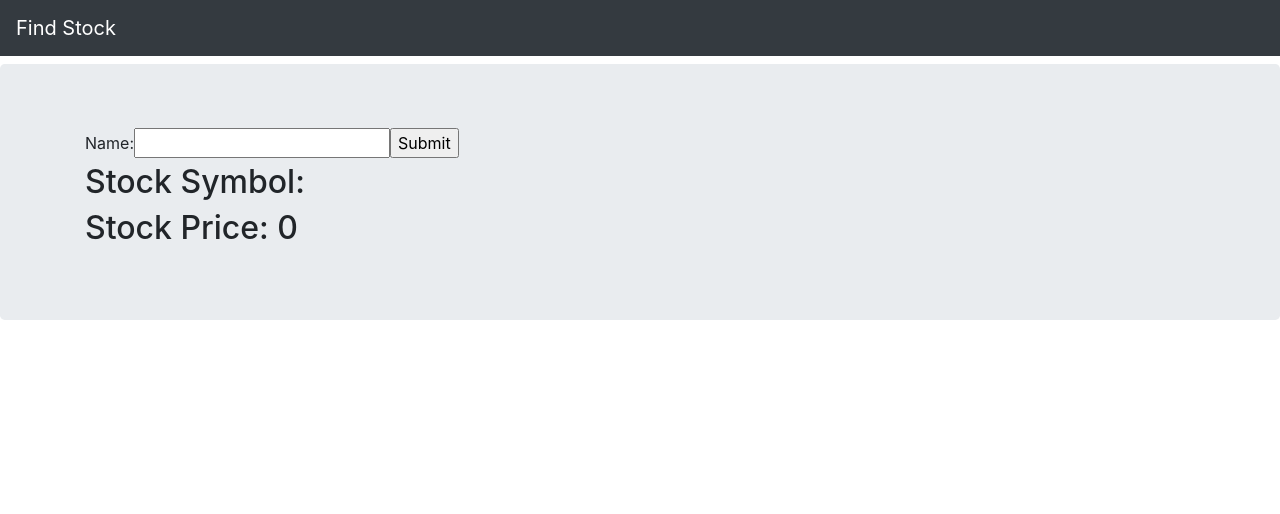
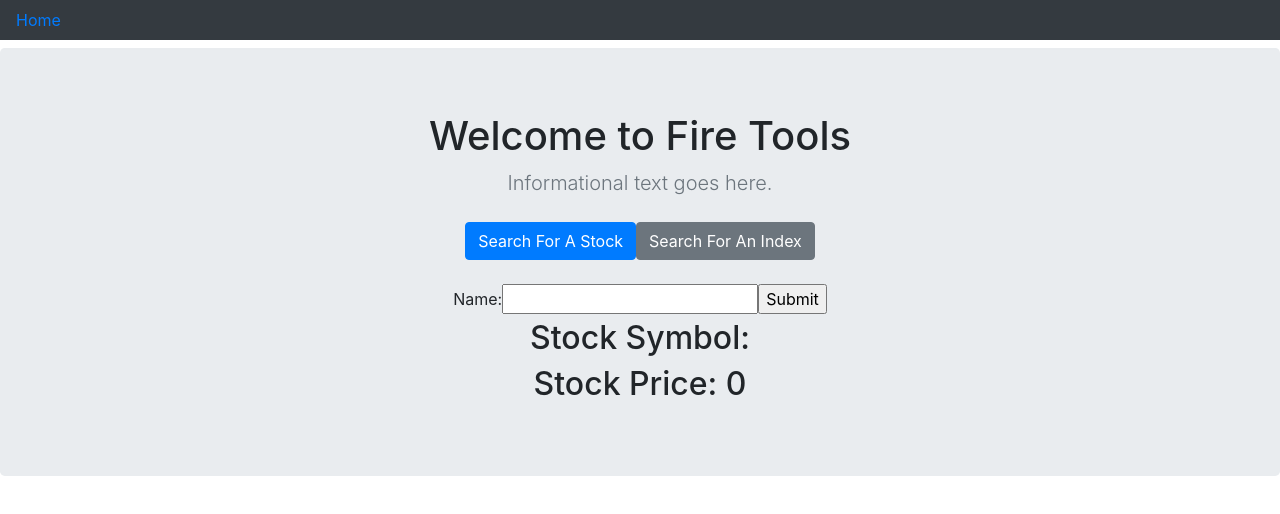
Before and after one commit to orman112/fire-toolbelt, a React (Create React App) app: page /find-stock in a window 1280 px wide. Shown: the top 514 px of the page. Built offline with nearby package versions, Linux system fonts and the light colour scheme.

Commit message:
Style main page and create new route

```diff
--- a/src/App.js
+++ b/src/App.js
@@ -1,7 +1,8 @@
 import React, { Component } from 'react';
 import { Link, Route } from 'react-router-dom';
 import './App.css';
-import StockFinder from './components/StockFinder';
+import StockFinder from './components/stock-finder/StockFinder';
+import MainBanner from './components/main-banner/MainBanner';
 
 class App extends Component {
   render() {
@@ -11,18 +12,18 @@ class App extends Component {
         <div>
           <nav className="navbar navbar-dark bg-dark">
             <ul className="nav navbar-nav">
-              {/* <li><Link to="/">Home</Link></li> */}
-              <li><Link className="navbar-brand" to="/find-stock">Find Stock</Link></li>
+              <li><Link to="/">Home</Link></li>
+              {/* <li><Link className="navbar-brand" to="/find-stock">Find Stock</Link></li> */}
             </ul>
           </nav>
         </div>
 
         <h1>{this.props.greeting}</h1>
-        <div>
-          <Route path="/find-stock"
-            render={() =>
-              <StockFinder/>}
-          />
+        <div className='jumbotron text-center'>
+          <div className='container'>
+              <Route path="/" render={ () => <MainBanner />} />
+              <Route path="/find-stock" render={() =><StockFinder />}/>
+          </div>
         </div>
       </div >
 
--- a/src/components/StockFinder.js
+++ /dev/null
@@ -1,59 +0,0 @@
-import React, { Component } from 'react'
-
-const url = 'https://financialmodelingprep.com/api/v3/stock/real-time-price/'
-
-class StockFinder extends Component {
-    constructor() {
-        super();
-        this.state = {
-            symbol: '',
-            price: 0
-        }
-    }
-
-    async fetchStock(symbol) {
-        let requestUrl = `${url}${symbol}`;
-        console.log(`Searching for information at ${requestUrl}`);
-        let result = await fetch(requestUrl).then(response => response.json());
-
-        return result;
-    }
-
-    render() {
-        return (
-            <div className='jumbotron'>
-                <div className='container'>
-                    <form onSubmit={
-                        (event) => {
-                            event.preventDefault()
-                            this.fetchStock(this.state.symbol)
-                                            .then(response => {
-                                                if (response.Error) {
-                                                    console.log(`Something went wrong trying to find information for ${this.state.symbol}, please try again.`)
-                                                    this.setState({symbol: '', price: 0});
-                                                    return;
-                                                }
-                                                this.setState({symbol: response.symbol, price: response.price});
-                                            })
-                                            .catch(() => {
-                                                console.log(`Something went wrong trying to find information for ${this.state.symbol}, please try again.`)
-                                            });
-                            //this.setState({ symbol: '', price: '' });
-                        }}>
-                        <label>Name: </label>
-                        <input type='text' id='name' value={this.state.symbol} onChange={(event) => {
-                            //TODO: dont update on change, only on submit
-                            this.setState({ symbol: event.target.value })
-                        }} />
-                        <input type='submit' />
-                    </form>
-                    <h2>Stock Symbol: {this.state.symbol}</h2>
-                    <h2>Stock Price: {this.state.price}</h2>
-
-                </div>
-            </div>
-        )
-    }
-}
-
-export default StockFinder;
--- /dev/null
+++ b/src/components/main-banner/MainBanner.js
@@ -0,0 +1,21 @@
+import React, { Component } from 'react'
+import { Link } from 'react-router-dom';
+
+class MainBanner extends Component {
+    render() {
+        return (
+            <div>
+                <h1 className='jumbotron-heading'>Welcome to Fire Tools</h1>
+                <p class="lead text-muted">
+                    Informational text goes here.
+                </p>
+                <p>
+                    <Link className='btn btn-primary my-2' to='/find-stock'>Search For A Stock</Link>
+                    <Link className='btn btn-secondary my-2' to='/find-index'>Search For An Index</Link>
+                </p>
+            </div>
+        )
+    }
+}
+
+export default MainBanner;
--- /dev/null
+++ b/src/components/stock-finder/StockFinder.js
@@ -0,0 +1,56 @@
+import React, { Component } from 'react'
+
+const url = 'https://financialmodelingprep.com/api/v3/stock/real-time-price/'
+
+class StockFinder extends Component {
+    constructor() {
+        super();
+        this.state = {
+            symbol: '',
+            price: 0
+        }
+    }
+
+    async fetchStock(symbol) {
+        let requestUrl = `${url}${symbol}`;
+        console.log(`Searching for information at ${requestUrl}`);
+        let result = await fetch(requestUrl).then(response => response.json());
+
+        return result;
+    }
+
+    render() {
+        return (
+            <div>
+                <form onSubmit={
+                    (event) => {
+                        event.preventDefault()
+                        this.fetchStock(this.state.symbol)
+                            .then(response => {
+                                if (response.Error) {
+                                    console.log(`Something went wrong trying to find information for ${this.state.symbol}, please try again.`)
+                                    this.setState({ symbol: '', price: 0 });
+                                    return;
+                                }
+                                this.setState({ symbol: response.symbol, price: response.price });
+                            })
+                            .catch(() => {
+                                console.log(`Something went wrong trying to find information for ${this.state.symbol}, please try again.`)
+                            });
+                        //this.setState({ symbol: '', price: '' });
+                    }}>
+                    <label>Name: </label>
+                    <input type='text' id='name' value={this.state.symbol} onChange={(event) => {
+                        //TODO: dont update on change, only on submit
+                        this.setState({ symbol: event.target.value })
+                    }} />
+                    <input type='submit' />
+                </form>
+                <h2>Stock Symbol: {this.state.symbol}</h2>
+                <h2>Stock Price: {this.state.price}</h2>
+            </div>
+        )
+    }
+}
+
+export default StockFinder;
```
